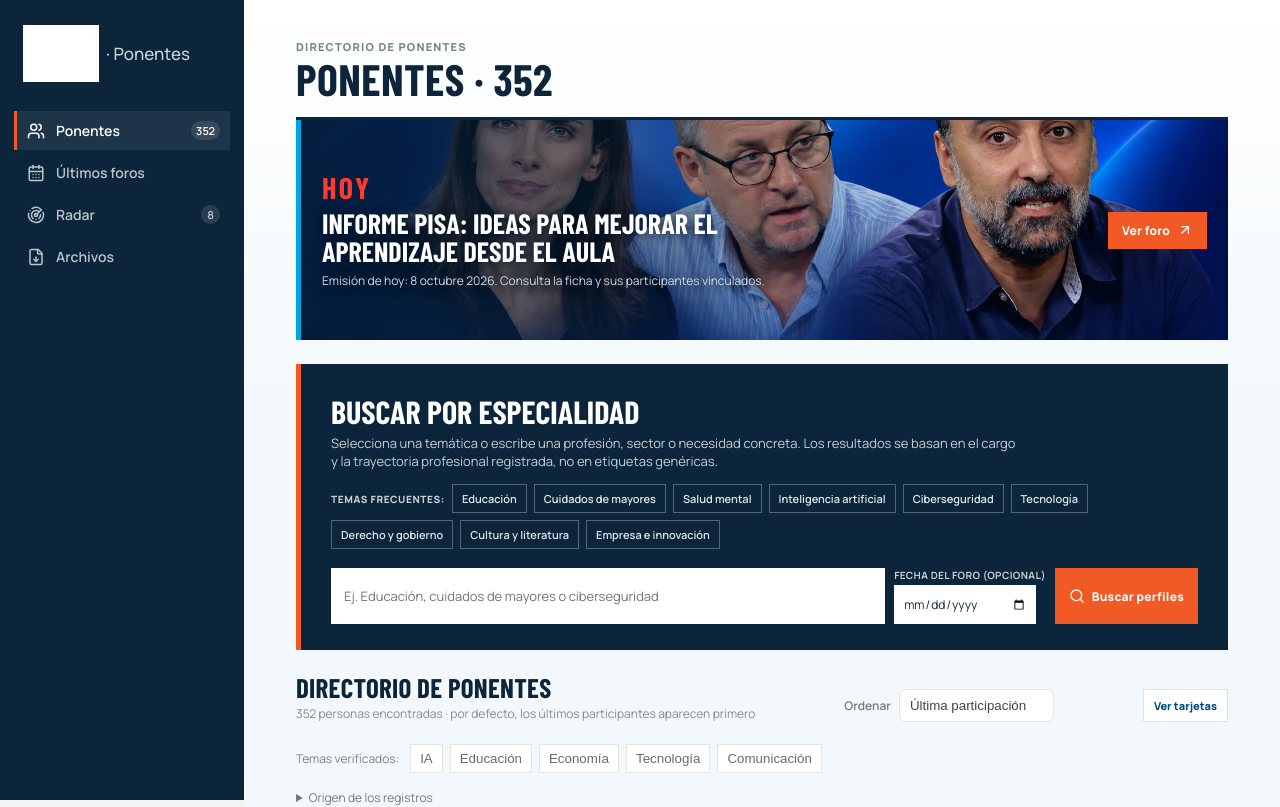
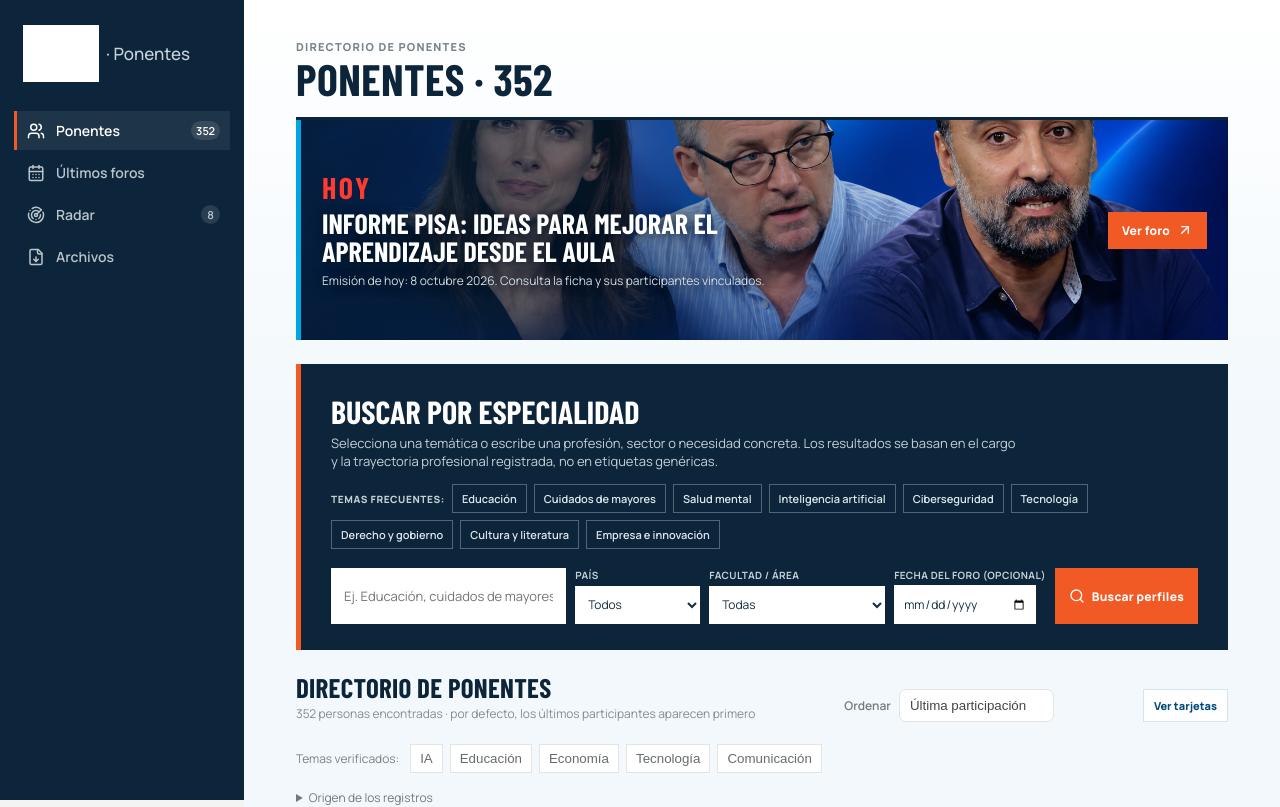
Before and after one commit to podcastdeunir-lgtm/ponentesunir, a Next.js app: page / in a window 1280 px wide. Shown: the top 807 px of the page. Built offline with nearby package versions, Linux system fonts and the light colour scheme; grey boxes are pictures that could not be loaded.

Commit message:
Add country and faculty search filters

```diff
--- a/components/speakers-app.tsx
+++ b/components/speakers-app.tsx
@@ -502,7 +502,7 @@ function UnresolvedTasks({setView}:{setView:(view:string)=>void}){
  return <section className="unresolved-tasks" aria-live="polite"><button className="unresolved-bell" onClick={()=>setOpen(value=>!value)} aria-expanded={open}><Bell size={17}/><span className="unresolved-count">{pending.length}</span><span>Tareas pendientes</span><ChevronRight size={16}/></button>{open&&<div className="unresolved-list">{pending.map(forum=><article key={forum.name}><div><b>Valorar a {forum.people.length} {forum.people.length===1?'ponente':'ponentes'}</b><span>{forum.name}</span></div><button onClick={()=>setView('foros')}>Abrir valoración <ArrowUpRight size={14}/></button></article>)}<p>Hay {peopleToReview} {peopleToReview===1?'intervención por revisar':'intervenciones por revisar'}.</p></div>}</section>
 }
 function NeedsFinder({people,setSelected,setView,setTag}:{people:Person[];setSelected:(p:Person)=>void;setView:(x:string)=>void;setTag:(x:string)=>void}){
- const [need,setNeed]=useState('');const [submitted,setSubmitted]=useState(false);const [forumDate,setForumDate]=useState('');
+ const [need,setNeed]=useState('');const [submitted,setSubmitted]=useState(false);const [forumDate,setForumDate]=useState('');const [country,setCountry]=useState('Todos');const [faculty,setFaculty]=useState('Todas');
  const normalize=(value:string)=>value.toLocaleLowerCase().normalize('NFD').replace(/[\u0300-\u036f]/g,'');
  const topics=[
   {label:'Educación',terms:['educacion','docente','profesor','profesora','pedagog','aprendizaje','aula','didact','ensenanza','orientacion educativa','altas capacidades','comprension lectora']},
@@ -520,7 +520,10 @@ function NeedsFinder({people,setSelected,setView,setTag}:{people:Person[];setSel
  const ignoredWords=new Set(['ponente','para','foro','foros','que','con','del','las','los','una','uno','como','sobre','quiero','necesito','busco','persona','personas','profesional','especialista']);
  const tokens=normalizedNeed.split(/[^a-z0-9]+/).filter(token=>token.length>3&&!ignoredWords.has(token));
  const scheduledDate=forumDate?new Date(`${forumDate}T12:00:00`):new Date();
- const matches=people.map(person=>{
+ const countries=['Todos',...Array.from(new Set(people.map(person=>person.place))).sort((a,b)=>a.localeCompare(b,'es'))];
+ const facultyFor=(person:Person)=>{const profile=normalize(`${person.role} ${person.company} ${person.tags.join(' ')} ${person.bio}`);if(/educacion|docente|profesor|pedagog|aprendizaje|aula/.test(profile))return 'Educación';if(/salud|psicolog|psiquiatr|medic|nutric|microbiota/.test(profile))return 'Ciencias de la Salud';if(/derecho|abogad|legisl|gobierno|politica publica/.test(profile))return 'Derecho';if(/diseno|animacion|videojuegos|audiovisual|literatura|poeta|dramaturg|cine|cultura/.test(profile))return 'Artes y Ciencias Sociales';if(/tecnolog|software|cloud|datos|ciberseguridad|devops|inteligencia artificial/.test(profile))return 'Ingeniería y Tecnología';if(/empresa|negocio|emprend|marketing|finanz|innovacion/.test(profile))return 'Economía y Empresa';return 'Otras áreas'};
+ const faculties=['Todas','Educación','Ciencias de la Salud','Economía y Empresa','Ingeniería y Tecnología','Derecho','Artes y Ciencias Sociales','Otras áreas'];
+ const matches=people.filter(person=>(country==='Todos'||person.place===country)&&(faculty==='Todas'||facultyFor(person)===faculty)).map(person=>{
   const professionalProfile=normalize(`${person.role} ${person.company} ${person.bio}`);
   const topicMatches=selectedTopics.filter(topic=>topic.terms.some(term=>professionalProfile.includes(term)));
   const tokenHits=tokens.filter(token=>professionalProfile.includes(token));
@@ -535,13 +538,13 @@ function NeedsFinder({people,setSelected,setView,setTag}:{people:Person[];setSel
   const evidenceMatch=selectedTopics.length?coversAllTopics:tokenHits.length>0;
   const score=(topicMatches.length*100)+(tokenHits.length*20)+(participations.length*10)+(person.recommendation==='repetir'?15:0)-(recentForum?12:0);
   return {person,reasons,evidenceMatch,recentForum,score}
- }).filter(result=>result.evidenceMatch).sort((a,b)=>b.score-a.score||speakerScore(b.person)-speakerScore(a.person)||a.person.name.localeCompare(b.person.name,'es')).slice(0,8);
+ }).filter(result=>result.evidenceMatch).sort((a,b)=>(faculty==='Todas'?facultyFor(a.person).localeCompare(facultyFor(b.person),'es'):0)||b.score-a.score||speakerScore(b.person)-speakerScore(a.person)||a.person.name.localeCompare(b.person.name,'es')).slice(0,8);
  const primaryTopic=selectedTopics[0];
  const chooseTopic=(label:string)=>{setNeed(current=>current===label?'':label);setSubmitted(false)};
  return <section className="needs-finder">
   <div><h2>Buscar por especialidad</h2><p>Selecciona una temática o escribe una profesión, sector o necesidad concreta. Los resultados se basan en el cargo y la trayectoria profesional registrada, no en etiquetas genéricas.</p></div>
   <div className="finder-topics"><span>Temas frecuentes:</span>{topics.map(topic=><button className={selectedTopics.some(selected=>selected.label===topic.label)?'chosen':''} type="button" onClick={()=>chooseTopic(topic.label)} key={topic.label}>{topic.label}</button>)}</div>
-  <form onSubmit={event=>{event.preventDefault();setSubmitted(true)}}><input value={need} onChange={event=>{setNeed(event.target.value);setSubmitted(false)}} placeholder="Ej. Educación, cuidados de mayores o ciberseguridad"/><label className="forum-date-input">Fecha del foro (opcional)<input type="date" value={forumDate} onChange={event=>{setForumDate(event.target.value);setSubmitted(false)}}/></label><button className="new-button" type="submit"><Search size={16}/>Buscar perfiles</button></form>
+  <form onSubmit={event=>{event.preventDefault();setSubmitted(true)}}><input value={need} onChange={event=>{setNeed(event.target.value);setSubmitted(false)}} placeholder="Ej. Educación, cuidados de mayores o ciberseguridad"/><label className="forum-country-input">País<select value={country} onChange={event=>{setCountry(event.target.value);setSubmitted(false)}}>{countries.map(item=><option key={item}>{item}</option>)}</select></label><label className="forum-country-input">Facultad / área<select value={faculty} onChange={event=>{setFaculty(event.target.value);setSubmitted(false)}}>{faculties.map(item=><option key={item}>{item}</option>)}</select></label><label className="forum-date-input">Fecha del foro (opcional)<input type="date" value={forumDate} onChange={event=>{setForumDate(event.target.value);setSubmitted(false)}}/></label><button className="new-button" type="submit"><Search size={16}/>Buscar perfiles</button></form>
   {selectedTopics.length>0&&<div className="active-search-tags" aria-live="polite"><span>Especialidades:</span>{selectedTopics.map(topic=><Tag key={topic.label}>{topic.label}</Tag>)}</div>}
   {submitted&&<div className="need-results">
    <div className="need-result-head"><span>{matches.length?`${matches.length} perfiles con especialidad contrastada`:'No hay coincidencias contrastadas en cargo o trayectoria para esta búsqueda'}</span>{primaryTopic&&<button onClick={()=>{setTag(primaryTopic.label==='Inteligencia artificial'?'IA':primaryTopic.label);setView('personas')}}>Ver directorio</button>}</div>
```
